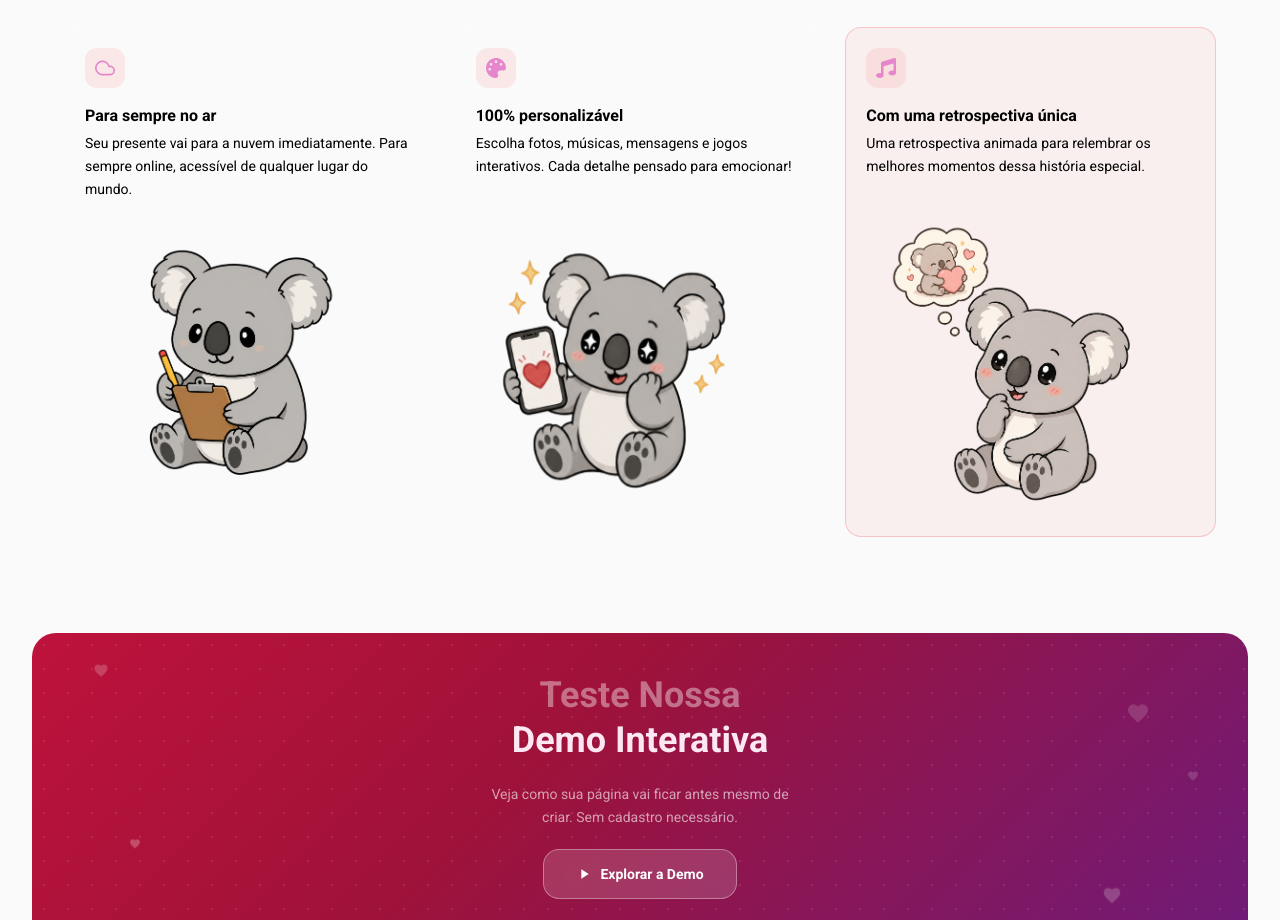
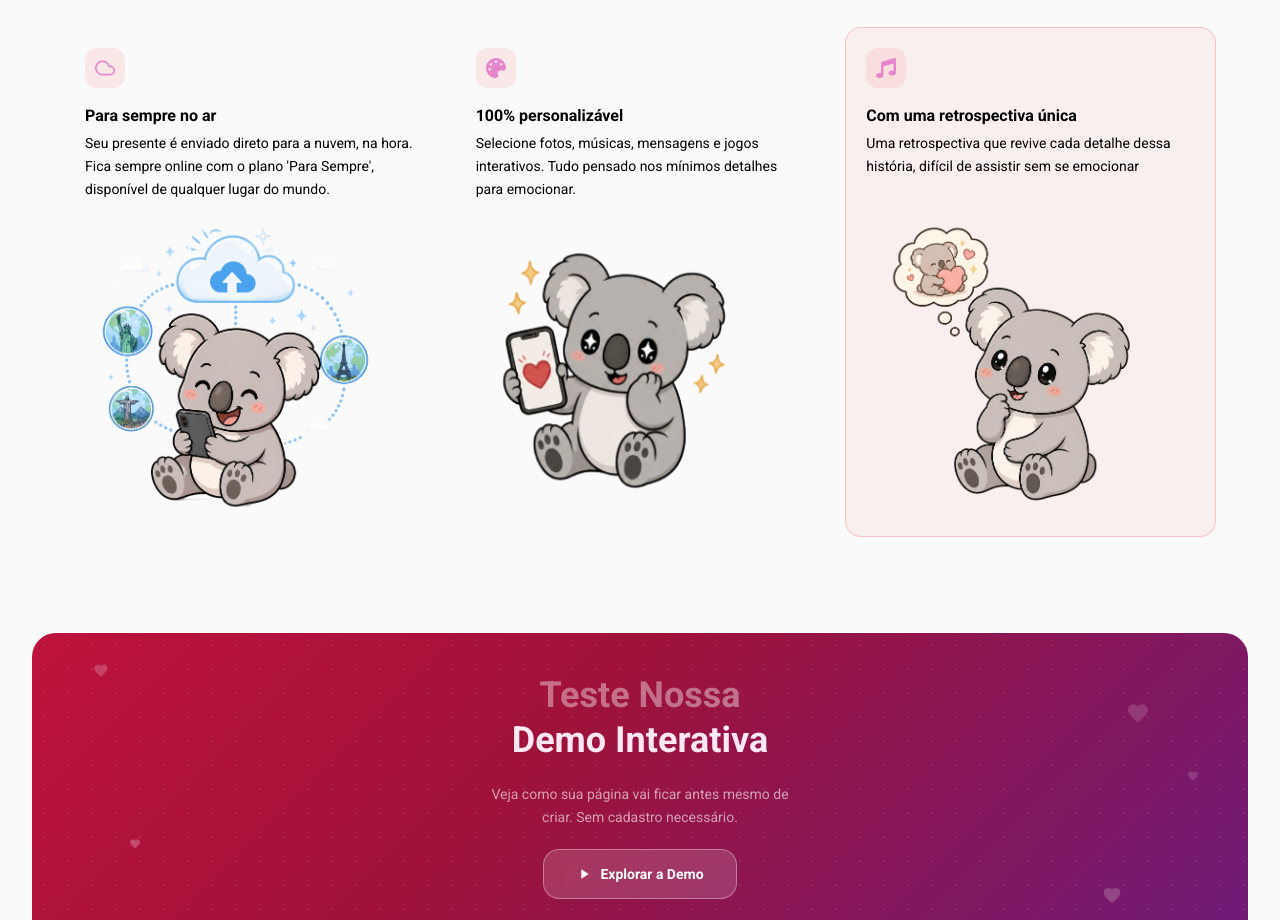
Before and after one commit to felipegresele/heartlink, a React (Vite) app: page / in a window 1280 px wide. Shown: the part 3000-3920 px from the top of the page. Built offline with nearby package versions, Linux system fonts and the light colour scheme.

Commit message:
ajustes container resumo

```diff
--- a/src/components/resumo-container/resumo-container.tsx
+++ b/src/components/resumo-container/resumo-container.tsx
@@ -1,7 +1,7 @@
 import { motion } from "framer-motion";
 import { FiCloud, FiCamera } from "react-icons/fi";
 import { FaPalette, FaMusic } from "react-icons/fa";
-import imgEscrevendo from "../../img/mascote-fotos/escrevendo.png"
+import imgEscrevendo from "../../img/mascote-fotos/nuvem.png"
 import imgPintura from "../../img/mascote-fotos/olhos-brilhando.png"
 import imgPensando from "../../img/mascote-fotos/pensando.png"
 
@@ -96,43 +96,23 @@ function VisualRetrospectiva() {
   );
 }
 
-function VisualMomentos() {
-  const emojis = ["📷", "🌹", "🎂", "🎵", "✈️", "🌅", "💌", "🎉", "🥂"];
-  return (
-    <div className="flex items-end justify-center h-full pt-4 pb-2">
-      <PhoneMock rotacao={-3} cor="#0d0816">
-        <div className="w-full h-full flex flex-col pt-7 px-3 pb-3">
-          <p className="text-white text-[9px] font-bold text-center mb-2">Nossas Memórias</p>
-          <div className="grid grid-cols-3 gap-1 flex-1">
-            {emojis.map((e, i) => (
-              <div key={i} className="bg-white/5 rounded-lg flex items-center justify-center text-sm aspect-square">
-                {e}
-              </div>
-            ))}
-          </div>
-        </div>
-      </PhoneMock>
-    </div>
-  );
-}
-
 const RECURSOS: RecursoCard[] = [
   {
     icon: <FiCloud className="w-5 h-5" />,
     titulo: "Para sempre no ar",
-    descricao: "Seu presente vai para a nuvem imediatamente. Para sempre online, acessível de qualquer lugar do mundo.",
+    descricao: "Seu presente é enviado direto para a nuvem, na hora. Fica sempre online com o plano 'Para Sempre', disponível de qualquer lugar do mundo.",
     visual: <img src={imgEscrevendo} className="w-75 h-75"/>,
   },
   {
     icon: <FaPalette className="w-5 h-5" />,
     titulo: "100% personalizável",
-    descricao: "Escolha fotos, músicas, mensagens e jogos interativos. Cada detalhe pensado para emocionar!",
+    descricao: "Selecione fotos, músicas, mensagens e jogos interativos. Tudo pensado nos mínimos detalhes para emocionar.",
     visual: <img src={imgPintura} className="w-70 h-70"/>,
   },
   {
     icon: <FaMusic className="w-5 h-5" />,
     titulo: "Com uma retrospectiva única",
-    descricao: "Uma retrospectiva animada para relembrar os melhores momentos dessa história especial.",
+    descricao: "Uma retrospectiva que revive cada detalhe dessa história, difícil de assistir sem se emocionar",
     visual: <img src={imgPensando} className="w-75 h-75"/>,
     destaque: true,
   },
```
Also changed, not shown: src/img/mascote-fotos/nuvem.png (added).
